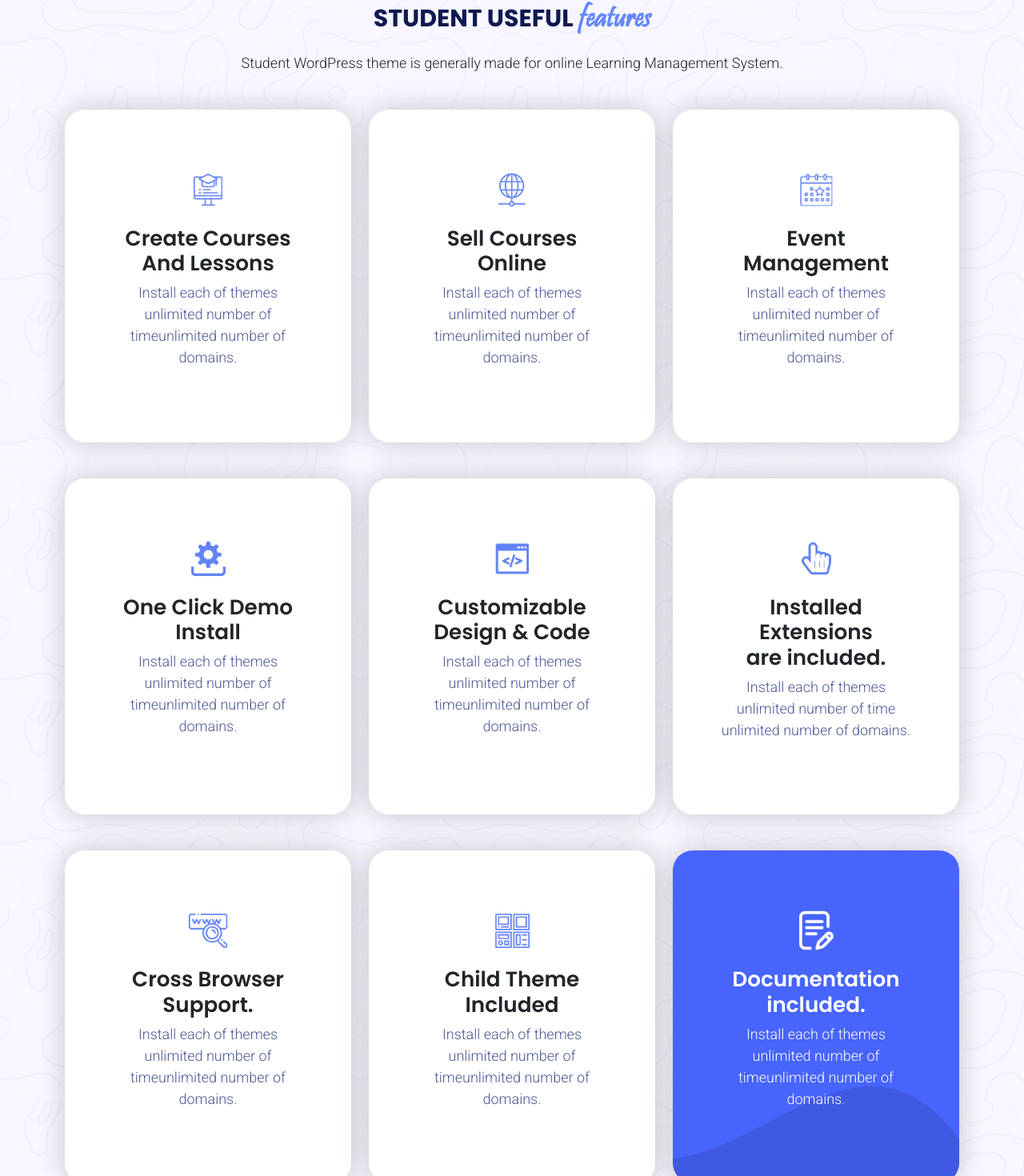
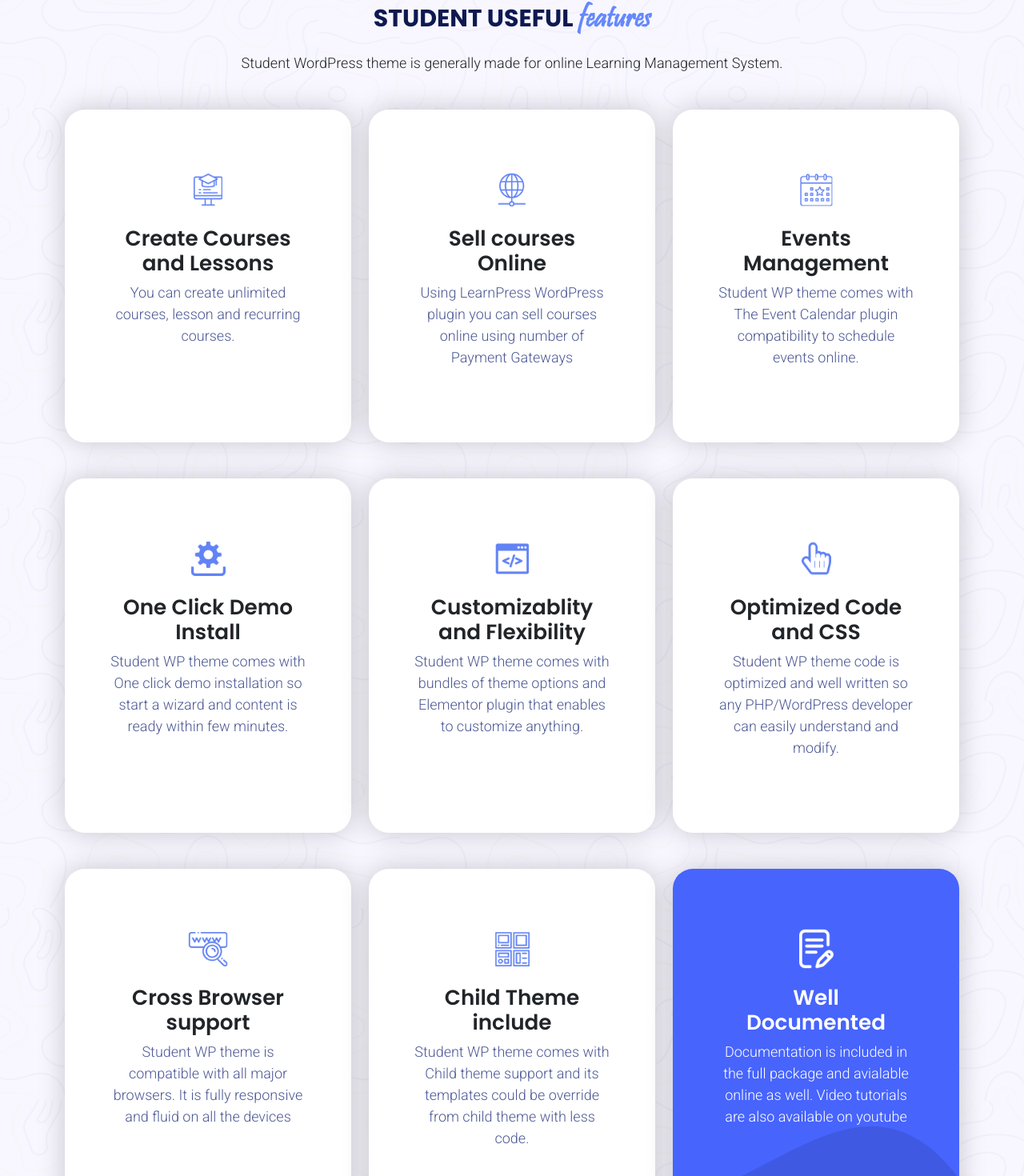
Before and after one commit to wowthemes/student-wp-landing-page-vue, a Vue app: page / in a window 1280 px wide. Shown: the part 4612-6082 px from the top of the page at 80% size. Built offline with nearby package versions, Linux system fonts and the light colour scheme; no server answers.

Commit message:
updated testimonials and student useful features

```diff
--- a/src/components/StudentUseful.vue
+++ b/src/components/StudentUseful.vue
@@ -1,173 +1,111 @@
 <template>
-
-    <div class="student-useful-background-image">
-
+  <div class="student-useful-background-image" id="features">
     <section class="section-padding" id="demos">
       <section-heading tagline_place="before" :txt="true">
         <template slot="heading">STUDENT USEFUL </template>
         <template slot="styled">Features</template>
       </section-heading>
       <div class="txt-area text-center">
-                <p class="text-dark">Student WordPress theme is generally made for online Learning Management System.</p>
+        <p class="text-dark">
+          Student WordPress theme is generally made for online Learning
+          Management System.
+        </p>
       </div>
       <div class="container mt-4">
         <div class="gx-5 gx-md-0">
-
           <div class="row justify-content-center">
-                        <div class="col-lg-4 col-md-6 my-md-4 my-4">
-                            <div class="student-useful-col-main text-center mb-4">
+            <div class="col-lg-4 col-md-6 my-md-4 my-4" v-for="feature in features" :key="feature.title">
+              <div :class="['student-useful-col-main text-center mb-4', feature.active && 'student-bg-styled']">
                 <div class="student-useful-icon">
-                                    <i class="icon-icon-1"></i>
+                  <i class="icon-icon-1" :style="{backgroundImage: `url(${getIcon(feature.icon)})`}"></i>
                 </div>
-                                <div class="student-useful-heading">
-                                    <h3>Create Courses <br> And Lessons</h3>
+                <div :class="['student-useful-heading', feature.active && 'text-white']">
+                  <h3 v-html="feature.title"></h3>
                 </div>
                 <div class="student-useful paragraph">
-                                    <p>Install each of themes unlimited number of timeunlimited number of domains.</p>
+                  <p :class="[feature.active && 'text-white']" v-html="feature.text"></p>
                 </div>
               </div>
             </div>
-
-                        <div class="col-lg-4 col-md-6 my-md-4 my-4">
-                            <div class="student-useful-col-main text-center mb-4">
-                                <div class="student-useful-icon">
-                                    <i class="icon-icon-2"></i>
-                                </div>
-                                <div class="student-useful-heading">
-                                    <h3>Sell Courses <br> Online</h3>
-                                </div>
-                                <div class="student-useful paragraph">
-                                    <p>Install each of themes unlimited number of timeunlimited number of domains.</p>
           </div>
         </div>
       </div>
-
-                        <div class="col-lg-4 col-md-6 my-md-4 my-4">
-                            <div class="student-useful-col-main text-center mb-4">
-                                <div class="student-useful-icon">
-                                    <i class="icon-icon-3"></i>
+    </section>
   </div>
-                                <div class="student-useful-heading">
-                                    <h3>Event<br>Management</h3>
-                                </div>
-                                <div class="student-useful paragraph">
-                                    <p>Install each of themes unlimited number of timeunlimited number of domains.</p>
-                                </div>
-                            </div>
-                        </div>
-
-                        <div class="col-lg-4 col-md-6 my-md-4 my-4">
-                            <div class="student-useful-col-main text-center mb-4">
-                                <div class="student-useful-icon">
-                                    <i class="icon-icon-4"></i>
-                                </div>
-                                <div class="student-useful-heading">
-                                    <h3>One Click Demo <br> Install</h3>
-                                </div>
-                                <div class="student-useful paragraph">
-                                    <p>Install each of themes unlimited number of timeunlimited number of domains.</p>
-                                </div>
-                            </div>
-                        </div>
-
-                        <div class="col-lg-4 col-md-6 my-md-4 my-4">
-                            <div class="student-useful-col-main text-center mb-4">
-                                <div class="student-useful-icon">
-                                    <i class="icon-icon-5"></i>
-                                </div>
-                                <div class="student-useful-heading">
-                                    <h3>Customizable <br> Design & Code</h3>
-                                </div>
-                                <div class="student-useful paragraph">
-                                    <p>Install each of themes unlimited number of timeunlimited number of domains.</p>
-                                </div>
-                            </div>
-                        </div>
-
-                        <div class="col-lg-4 col-md-6 my-md-4 my-4">
-                            <div class="student-useful-col-main text-center mb-4">
-                                <div class="student-useful-icon">
-                                    <i class="icon-icon-6"></i>
-                                </div>
-                                <div class="student-useful-heading">
-                                    <h3>Installed Extensions <br> are included.</h3>
-                                </div>
-                                <div class="student-useful paragraph">
-                                    <p>Install each of themes unlimited number of time unlimited number of domains.</p>
-                                </div>
-                            </div>
-                        </div>
-
-                        <div class="col-lg-4 col-md-6 my-md-4 my-4">
-                            <div class="student-useful-col-main text-center mb-4">
-                                <div class="student-useful-icon">
-                                    <i class="icon-icon-7"></i>
-
-                                </div>
-                                <div class="student-useful-heading">
-                                    <h3>Cross Browser <br> Support.</h3>
-                                </div>
-                                <div class="student-useful paragraph">
-                                    <p>Install each of themes unlimited number of timeunlimited number of domains.</p>
-                                </div>
-                            </div>
-                        </div>
-
-                        <div class="col-lg-4 col-md-6 my-md-4 my-4">
-                            <div class="student-useful-col-main text-center mb-4">
-                                <div class="student-useful-icon">
-                                    <i class="icon-icon-8"></i>
-                                </div>
-                                <div class="student-useful-heading">
-                                    <h3>Child Theme <br>Included</h3>
-                                </div>
-                                <div class="student-useful paragraph">
-                                    <p>Install each of themes unlimited number of timeunlimited number of domains.</p>
-                                </div>
-                            </div>
-                        </div>
-
-                        <div class="col-lg-4 col-md-6 my-md-4 my-4">
-                            <div class="student-useful-col-main student-bg-styled text-center mb-4">
-                                <div class="student-useful-icon">
-                                    <i class="icon-icon-9"></i>
-                                </div>
-                                <div class="student-useful-heading text-white">
-                                    <h3>Documentation<br> included.</h3>
-                                </div>
-                                <div class="student-useful paragraph ">
-                                    <p class="text-white">Install each of themes unlimited number of timeunlimited number of domains.</p>
-                                </div>
-                            </div>
-                        </div>
-
-                    </div>
-
-                </div>
-            </div>
-        </section>
-
-    </div>
-
 </template>
 
 
 <script>
-import SectionHeading from './SectionHeading.vue'
+import SectionHeading from "./SectionHeading.vue";
 export default {
   components: { SectionHeading },
-  name: 'student-useful',
-
+  name: "student-useful",
+  data() {
+    return {
+      features: [
+        {
+          title: 'Create Courses<br> and Lessons',
+          icon: 'icon-1.png',
+          text: 'You can create unlimited courses, lesson and recurring courses.'
+        },
+        {
+          title: 'Sell courses<br> Online',
+          icon: 'icon-2.png',
+          text: 'Using LearnPress WordPress plugin you can sell courses online using number of Payment Gateways'
+        },
+        {
+          title: 'Events<br> Management',
+          icon: 'icon-3.png',
+          text: 'Student WP theme comes with The Event Calendar plugin compatibility to schedule events online.'
+        },
+        {
+          title: 'One Click Demo<br> Install',
+          icon: 'icon-4.png',
+          text: 'Student WP theme comes with One click demo installation so start a wizard and content is ready within few minutes.'
+        },
+        {
+          title: 'Customizablity<br> and Flexibility',
+          icon: 'icon-5.png',
+          text: 'Student WP theme comes with bundles of theme options and Elementor plugin that enables to customize anything.'
+        },
+        {
+          title: 'Optimized Code<br> and CSS',
+          icon: 'icon-6.png',
+          text: 'Student WP theme code is optimized and well written so any PHP/WordPress developer can easily understand and modify.'
+        },
+        {
+          title: 'Cross Browser<br> support',
+          icon: 'icon-7.png',
+          text: 'Student WP theme is compatible with all major browsers. It is fully responsive and fluid on all the devices'
+        },
+        {
+          title: 'Child Theme<br> include',
+          icon: 'icon-8.png',
+          text: 'Student WP theme comes with Child theme support and its templates could be override from child theme with less code.'
+        },
+        {
+          title: 'Well<br> Documented',
+          icon: 'icon-9-white.png',
+          text: 'Documentation is included in the full package and avialable online as well. Video tutorials are also available on youtube',
+          active: true,
+        },
+      ]
     }
+  },
+  methods: {
+    getIcon(icon) {
+      return require(`../assets/images/icon/${icon}`);
+    }
+  }
+};
 </script>
 
 <style lang="scss" scoped>
-
 figure {
   margin: 0;
 }
 
-    [class^=icon-] {
+[class^="icon-"] {
   display: inline-block;
   line-height: 1;
   background-repeat: no-repeat;
@@ -176,43 +114,6 @@
   vertical-align: middle;
   height: 50px;
   width: 50px;
-    }
-
-    .icon-icon-1 {
-        background-image: url("../assets/images//icon/icon-1.png");
-
-    }
-
-    .icon-icon-2 {
-        background-image: url("../assets/images//icon/icon-2.png");
-    }
-
-    .icon-icon-3 {
-        background-image: url("../assets/images//icon/icon-3.png");
-    }
-
-    .icon-icon-4 {
-        background-image: url("../assets/images//icon/icon-4.png");
-    }
-
-    .icon-icon-5 {
-        background-image: url("../assets/images//icon/icon-5.png");
-    }
-
-    .icon-icon-6 {
-        background-image: url("../assets/images//icon/icon-6.png");
-    }
-
-    .icon-icon-7 {
-        background-image: url("../assets/images//icon/icon-7.png");
-    }
-
-    .icon-icon-8 {
-        background-image: url("../assets/images//icon/icon-8.png");
-    }
-
-    .icon-icon-9 {
-        background-image: url("../assets/images//icon/icon-9-white.png");
 }
 
 .student-useful-background-image {
@@ -233,14 +134,13 @@
 }
 
 .student-bg-styled {
-        background-color:  #4764fd;
+  background-color: #4764fd;
   background-image: url("../assets/images/bg-wave.png");
   background-repeat: no-repeat;
   background-position: bottom;
 }
 
-    .student-useful-heading h3{
+.student-useful-heading h3 {
   font-weight: 600;
 }
-
 </style>
--- a/src/components/TestiMonals.vue
+++ b/src/components/TestiMonals.vue
@@ -1,5 +1,5 @@
 <template>
-  <div class="bg-pattren">
+  <div class="bg-pattren" id="installation">
     <div class="container">
       <section class="section-padding">
         <div class="video-block text-center">
```
Lines whose indentation alone changed are shown as unchanged.
